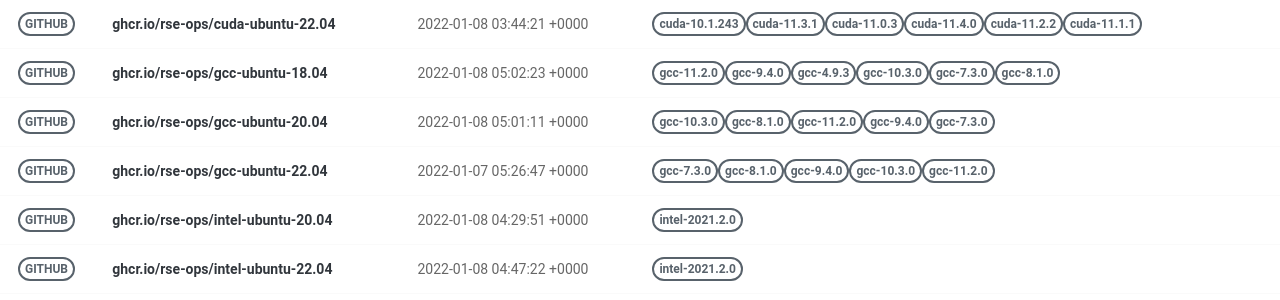
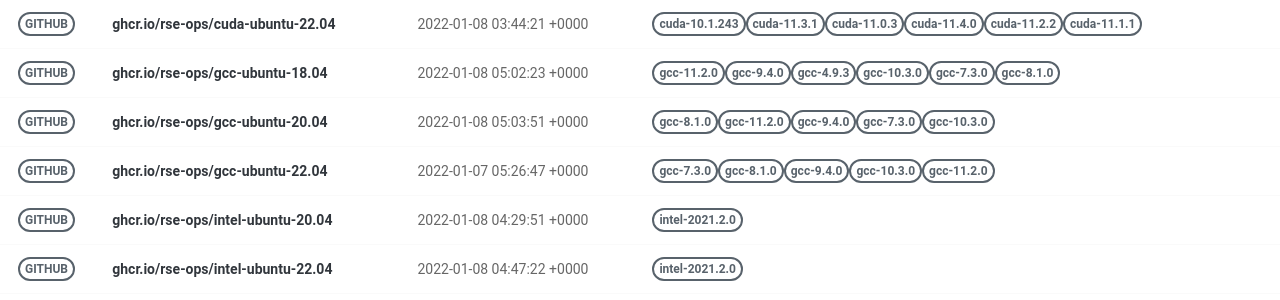
Before and after one commit to rse-ops/docker-images, a Jekyll site: the page built from pages/index.md, in a window 1280 px wide. Shown: the part 326-626 px from the top of the page. Built offline with Jekyll 4.4.1, drawn with Linux system fonts in a browser that asks for light colours; nearby versions of some CDN libraries.

Commit message:
Automated push to update library 2022-01-08

```diff
--- a/_library/ghcr.io-rse-ops-gcc-ubuntu-20.04.md
+++ b/_library/ghcr.io-rse-ops-gcc-ubuntu-20.04.md
@@ -1,14 +1,11 @@
 ---
 layout: container
 name: ghcr.io/rse-ops/gcc-ubuntu-20.04
-updated_at: 2022-01-08 05:01:11.053882
+updated_at: 2022-01-08 05:03:51.557479
 
 
 container_url: https://github.com/orgs/rse-ops/packages/container/package/gcc-ubuntu-20.04
 versions:
- - tag: gcc-10.3.0
-   dockerfile: https://github.com/rse-ops/docker-images/blob/main/ubuntu/gcc/Dockerfile
-   manifest: https://crane.ggcr.dev/manifest/ghcr.io/rse-ops/gcc-ubuntu-20.04:gcc-10.3.0
  - tag: gcc-8.1.0
    dockerfile: https://github.com/rse-ops/docker-images/blob/main/ubuntu/gcc/Dockerfile
    manifest: https://crane.ggcr.dev/manifest/ghcr.io/rse-ops/gcc-ubuntu-20.04:gcc-8.1.0
```
Also changed, not shown: other parts of _library/ghcr.io-rse-ops-gcc-ubuntu-20.04.md (+3 -0 lines).
